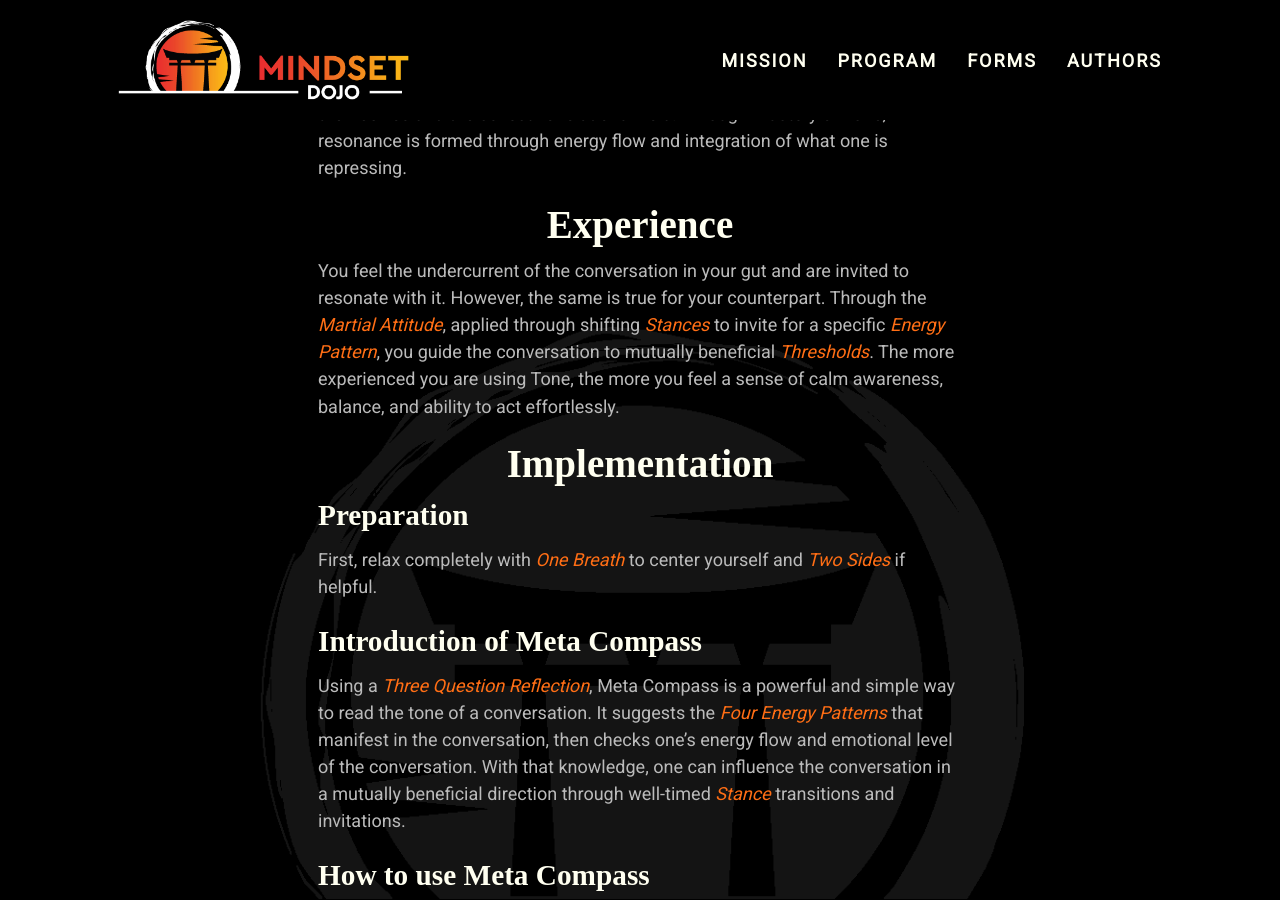
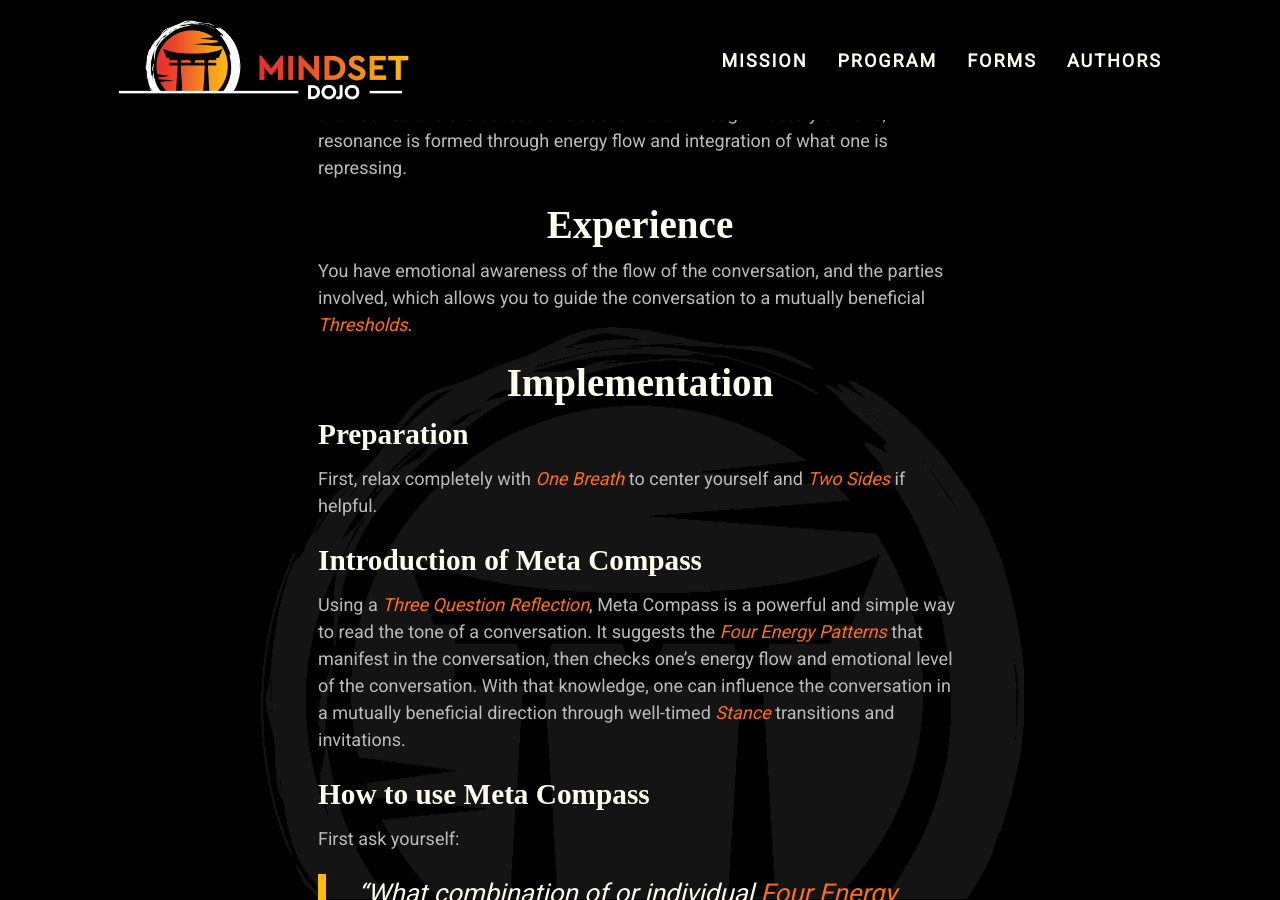
Before and after one commit to mindset-dojo/mindset-dojo.github.io, a Jekyll site: the page built from _forms/tone.md, in a window 1280 px wide and 900 px high, scrolled down 375 px. Built offline with Jekyll 4.4.1, drawn with Linux system fonts in a browser that asks for light colours; some web fonts are replaced.

Commit message:
refactor(tone): remove fancy language.

```diff
--- a/_forms/tone.md
+++ b/_forms/tone.md
@@ -16,7 +16,7 @@ Tone is not merely one's tone of voice, but rather the subliminal expression of
 
 ## Experience
 
-You feel the undercurrent of the conversation in your gut and are invited to resonate with it. However, the same is true for your counterpart. Through the [Martial Attitude](../martial-attitude/), applied through shifting [Stances](../stance/) to invite for a specific [Energy Pattern](../four-patterns/), you guide the conversation to mutually beneficial [Thresholds](../threshold/). The more experienced you are using Tone, the more you feel a sense of calm awareness, balance, and ability to act effortlessly.
+You have emotional awareness of the flow of the conversation, and the parties involved, which allows you to guide the conversation to a mutually beneficial [Thresholds](../threshold/).
 
 ## Implementation
 
```
